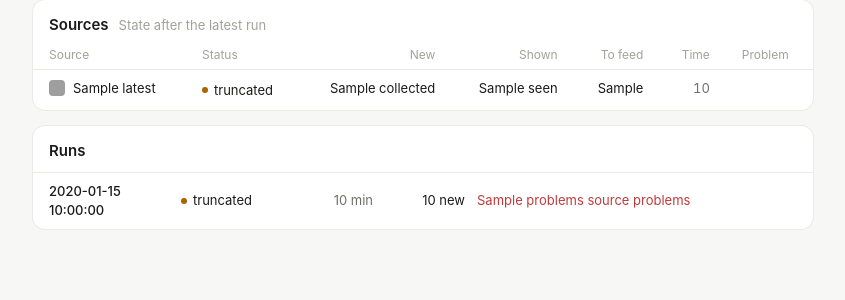
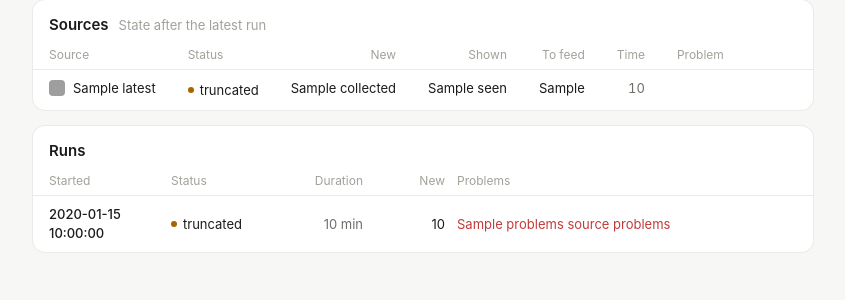
Before and after one commit to ismylvdya/vacancy-retriever, a Python web app: template src/vacancy_retriever/web/templates/health.html in a window 1280 px wide. Shown: the part 57-357 px from the top of the page, without its empty margins (217-1062 px from the left). Run offline with Jinja, Linux system fonts and the light colour scheme; the template is opened without the code that fills it: most values are stand-ins (such as "Sample title", 1, 10 or a date in 2020); grey boxes are pictures that could not be loaded.

Commit message:
UI QA pass over every screen and state: Processed without fit/dash noise, Health and Tokens tables that fit, full text without nested scroll, narrow-screen layout, ignore key auto-repeat for actions
Co-Authored-By: Claude Opus 5.5 <noreply@anthropic.com>

```diff
--- a/src/vacancy_retriever/web/static/app.js
+++ b/src/vacancy_retriever/web/static/app.js
@@ -208,6 +208,7 @@ document.addEventListener("keydown", (event) => {
   if (key === "j" || key === "arrowdown") { event.preventDefault(); move(1); return; }
   if (key === "k" || key === "arrowup") { event.preventDefault(); move(-1); return; }
   if (!current) return;
+  if (event.repeat) return;
   if (key === "escape") { current.classList.remove("open"); return; }
   if (key === "enter") { event.preventDefault(); current.classList.add("open"); toggleFullText(current); return; }
   if (key === "c") { copyText(current); return; }
--- a/src/vacancy_retriever/web/static/style.css
+++ b/src/vacancy_retriever/web/static/style.css
@@ -136,12 +136,16 @@ kbd { display: inline-block; min-width: 16px; padding: 0 3px; margin-left: 6px;
 
 /* ---------- tables (health, tokens) ---------- */
 .table { width: 100%; border-collapse: collapse; font-size: 13px; }
-.table th { text-align: left; font-weight: 400; color: var(--faint); font-size: 12px; padding: 0 16px 6px; }
+.table th { text-align: left; font-weight: 400; color: var(--faint); font-size: 12px; padding: 0 16px 6px; white-space: nowrap; }
 .table td { padding: 9px 16px; border-top: 1px solid var(--line); vertical-align: top; }
+.table td.nw, .table td.r { white-space: nowrap; }
 .table th.r, .table td.r { text-align: right; font-variant-numeric: tabular-nums; }
 .table tr.warn td { background: color-mix(in srgb, var(--danger) 6%, transparent); }
-.table.inner { background: var(--bg); }
-.table.inner th { padding-top: 8px; }
+.table.inner { font-size: 12px; }
+.table.inner th, .table.inner td { padding-left: 10px; padding-right: 10px; }
+.table.inner th { padding-top: 10px; }
+.table.inner td:first-child, .table.inner th:first-child { padding-left: 32px; }
+.table.inner td:last-child, .table.inner th:last-child { padding-right: 16px; }
 .src-name { display: inline-flex; align-items: center; gap: 8px; }
 .src-name img { width: 16px; height: 16px; border-radius: 4px; object-fit: cover; }
 .status { display: inline-flex; align-items: center; gap: 6px; }
@@ -149,7 +153,7 @@ kbd { display: inline-block; min-width: 16px; padding: 0 3px; margin-left: 6px;
 .s-ok::before, .s-committed::before { background: var(--ok); }
 .s-error::before, .s-failed::before { background: var(--danger); }
 .s-truncated::before, .s-not_configured::before, .s-cancelled::before, .s-running::before { background: var(--likely); }
-.problem { max-width: 320px; }
+.problem { width: 100%; min-width: 180px; }
 .problem > span { display: block; }
 .alert { color: var(--danger); }
 .runs { border-top: 1px solid var(--line); }
@@ -157,14 +161,14 @@ kbd { display: inline-block; min-width: 16px; padding: 0 3px; margin-left: 6px;
 .run > summary { list-style: none; cursor: pointer; }
 .run > summary::-webkit-details-marker { display: none; }
 .run > summary:hover { background: var(--hover); }
-.run-row { grid-template-columns: 120px 110px 70px 80px minmax(0, 1fr); font-size: 13px; }
+.run-row { grid-template-columns: 110px 110px 70px 70px minmax(0, 1fr); font-size: 13px; }
 .tokens-row { grid-template-columns: 120px minmax(0, 1fr) 110px 110px 110px; }
 .runs-head { font-size: 12px; color: var(--faint); padding-top: 0; padding-bottom: 6px; }
 .run-time { font-weight: 500; }
 .stats { display: grid; grid-template-columns: repeat(auto-fit, minmax(150px, 1fr)); gap: 12px; margin: 0 0 12px; }
 .stat { background: var(--panel); box-shadow: 0 0 0 1px var(--line); border-radius: 12px; padding: 12px 16px; }
 .stat-value { font-size: 20px; font-weight: 600; font-variant-numeric: tabular-nums; }
-.stat-label { font-size: 12px; color: var(--muted); }
+.stat-label { font-size: 12px; color: var(--muted); white-space: nowrap; overflow: hidden; text-overflow: ellipsis; }
 .note { color: var(--muted); font-size: 13px; margin: 0 0 16px; }
 
 /* ---------- toast ---------- */
--- a/src/vacancy_retriever/web/templates/_row.html
+++ b/src/vacancy_retriever/web/templates/_row.html
@@ -6,7 +6,7 @@
 {% macro role(c) -%}
 <div class="role">
   <div class="title">{% if c.is_new %}<span class="new" title="New in the last run"></span>{% endif %}{{ c.title }}{% for f in c.flags %}<span class="flag">{{ f }}</span>{% endfor %}</div>
-  <div class="sub">{{ c.employer or '—' }}</div>
+  {% if c.employer %}<div class="sub">{{ c.employer }}</div>{% endif %}
 </div>
 {%- endmacro %}
 
@@ -14,7 +14,6 @@
 <article class="vac{{ ' low' if c.low_fit and not processed }}" id="vac-{{ c.id }}" data-id="{{ c.id }}" tabindex="0">
   {% if processed %}
   <div class="cells cells-processed">
-    {{ fit_dots(c.fit) }}
     {{ role(c) }}
     <div><div class="st st-{{ c.user_status }}">{{ c.status_label }}</div>{% if c.user_status == 'auto_skipped' and c.skip_reason %}<div class="sub">{{ c.skip_reason }}</div>{% endif %}</div>
     <div class="col-date">{{ c.published }}</div>
--- a/src/vacancy_retriever/web/templates/health.html
+++ b/src/vacancy_retriever/web/templates/health.html
@@ -7,8 +7,8 @@
     <tbody>
     {% for r in latest %}
       <tr class="{{ 'warn' if r.warn }}">
-        <td><span class="src-name"><img src="/icons/{{ r.source_id }}" alt="" loading="lazy">{{ r.name }}</span></td>
-        <td><span class="status s-{{ r.status }}">{{ r.status | replace('_', ' ') }}</span></td>
+        <td class="nw"><span class="src-name"><img src="/icons/{{ r.source_id }}" alt="" loading="lazy">{{ r.name }}</span></td>
+        <td class="nw"><span class="status s-{{ r.status }}">{{ r.status | replace('_', ' ') }}</span></td>
         <td class="r">{{ r.collected }}</td><td class="r">{{ r.seen if r.seen is not none else '' }}</td><td class="r">{{ r.to_feed }}</td>
         <td class="r muted">{{ r.duration }}</td>
         <td class="problem">{% if r.alert %}<span class="alert">{{ r.alert }}</span>{% endif %}{% if r.error %}<span class="muted">{{ r.error }}</span>{% endif %}</td>
@@ -20,6 +20,7 @@
 
 <section class="group">
   <div class="section-head"><h2>Runs</h2></div>
+  <div class="cells run-row runs-head"><span>Started</span><span>Status</span><span class="r">Duration</span><span class="r">New</span><span>Problems</span></div>
   <div class="runs">
   {% for run in runs %}
     <details class="run">
@@ -27,7 +28,7 @@
         <span class="run-time">{{ run.started }}</span>
         <span class="status s-{{ run.status }}">{{ run.status }}</span>
         <span class="r muted">{{ run.duration_min }} min</span>
-        <span class="r">{% if run.summary.new_total is defined %}{{ run.summary.new_total }} new{% endif %}</span>
+        <span class="r">{% if run.summary.new_total is defined %}{{ run.summary.new_total }}{% endif %}</span>
         <span class="problem">{% if run.problems %}<span class="alert">{{ run.problems }} source problems</span>{% endif %}{% if run.summary.llm_error %}<span class="alert">LLM: {{ run.summary.llm_error[:90] }}</span>{% endif %}</span>
       </summary>
       <table class="table inner">
@@ -35,7 +36,7 @@
         <tbody>
         {% for r in run.rows %}
           <tr class="{{ 'warn' if r.warn }}">
-            <td>{{ r.name }}</td><td><span class="status s-{{ r.status }}">{{ r.status | replace('_', ' ') }}</span></td>
+            <td class="nw">{{ r.name }}</td><td class="nw"><span class="status s-{{ r.status }}">{{ r.status | replace('_', ' ') }}</span></td>
             <td class="r">{{ r.collected }}</td><td class="r">{{ r.seen if r.seen is not none else '' }}</td><td class="r">{{ r.to_feed }}</td>
             <td class="r muted">{{ r.duration }}</td>
             <td class="problem">{% if r.alert %}<span class="alert">{{ r.alert }}</span>{% endif %}{% if r.error %}<span class="muted">{{ r.error }}</span>{% endif %}</td>
--- a/src/vacancy_retriever/web/templates/processed.html
+++ b/src/vacancy_retriever/web/templates/processed.html
@@ -9,7 +9,7 @@
 {% if cards %}
 <section class="group">
   <div class="group-body">
-    <div class="cells cells-processed head"><span>Fit</span><span>Role</span><span>Status</span><span class="r">Posted</span></div>
+    <div class="cells cells-processed head"><span>Role</span><span>Status</span><span class="r">Posted</span></div>
     {% for c in cards %}{{ row(c, processed=True) }}{% endfor %}
   </div>
 </section>
--- a/src/vacancy_retriever/web/templates/tokens.html
+++ b/src/vacancy_retriever/web/templates/tokens.html
@@ -5,7 +5,7 @@
   <div class="stat"><div class="stat-value">{{ "{:,}".format(t.input + t.output + t.cache_read + t.cache_write) }}</div><div class="stat-label">Tokens, all time</div></div>
   <div class="stat"><div class="stat-value">{{ t.calls }}</div><div class="stat-label">LLM calls</div></div>
   {% for m in data.comparison %}
-  <div class="stat"><div class="stat-value">${{ "%.2f" | format(data.total_costs[m]) }}</div><div class="stat-label">Would cost via API, {{ data.labels[m] }}</div></div>
+  <div class="stat"><div class="stat-value">${{ "%.2f" | format(data.total_costs[m]) }}</div><div class="stat-label" title="What these tokens would cost via the paid API">{{ data.labels[m] }} via API</div></div>
   {% endfor %}
 </section>
 <p class="note">
@@ -18,7 +18,7 @@
 
 <section class="group">
   <div class="section-head"><h2>Runs</h2></div>
-  <div class="cells tokens-row runs-head"><span>Run</span><span>Status</span><span class="r">Tokens</span>{% for m in data.comparison %}<span class="r">{{ data.labels[m] }} API</span>{% endfor %}</div>
+  <div class="cells run-row tokens-row runs-head"><span>Run</span><span>Status</span><span class="r">Tokens</span>{% for m in data.comparison %}<span class="r">{{ data.labels[m] }} API</span>{% endfor %}</div>
   <div class="runs">
   {% for run in data.runs %}
     <details class="run" {% if loop.first %}open{% endif %}>
@@ -29,7 +29,7 @@
         {% for m, v in run.costs.items() %}<span class="r muted">${{ "%.3f" | format(v) }}</span>{% endfor %}
       </summary>
       <table class="table inner">
-        <thead><tr><th style="width: 190px">Stage</th><th class="r">Calls</th><th class="r">Input</th><th class="r">Output</th><th class="r">Cache read</th><th class="r">Cache write</th><th class="r">Share</th>
+        <thead><tr><th>Stage</th><th class="r">Calls</th><th class="r">Input</th><th class="r">Output</th><th class="r">Cache read</th><th class="r">Cache write</th><th class="r">Share</th>
           {% for m in data.comparison %}<th class="r">{{ data.labels[m] }} API</th>{% endfor %}</tr></thead>
         <tbody>
         {% for s in run.stages %}
```
Also changed, not shown: other parts of src/vacancy_retriever/web/static/style.css (+20 -6 lines), src/vacancy_retriever/pipeline/runner.py (+7 -2 lines), tests/test_web.py (+1 -1 lines).
